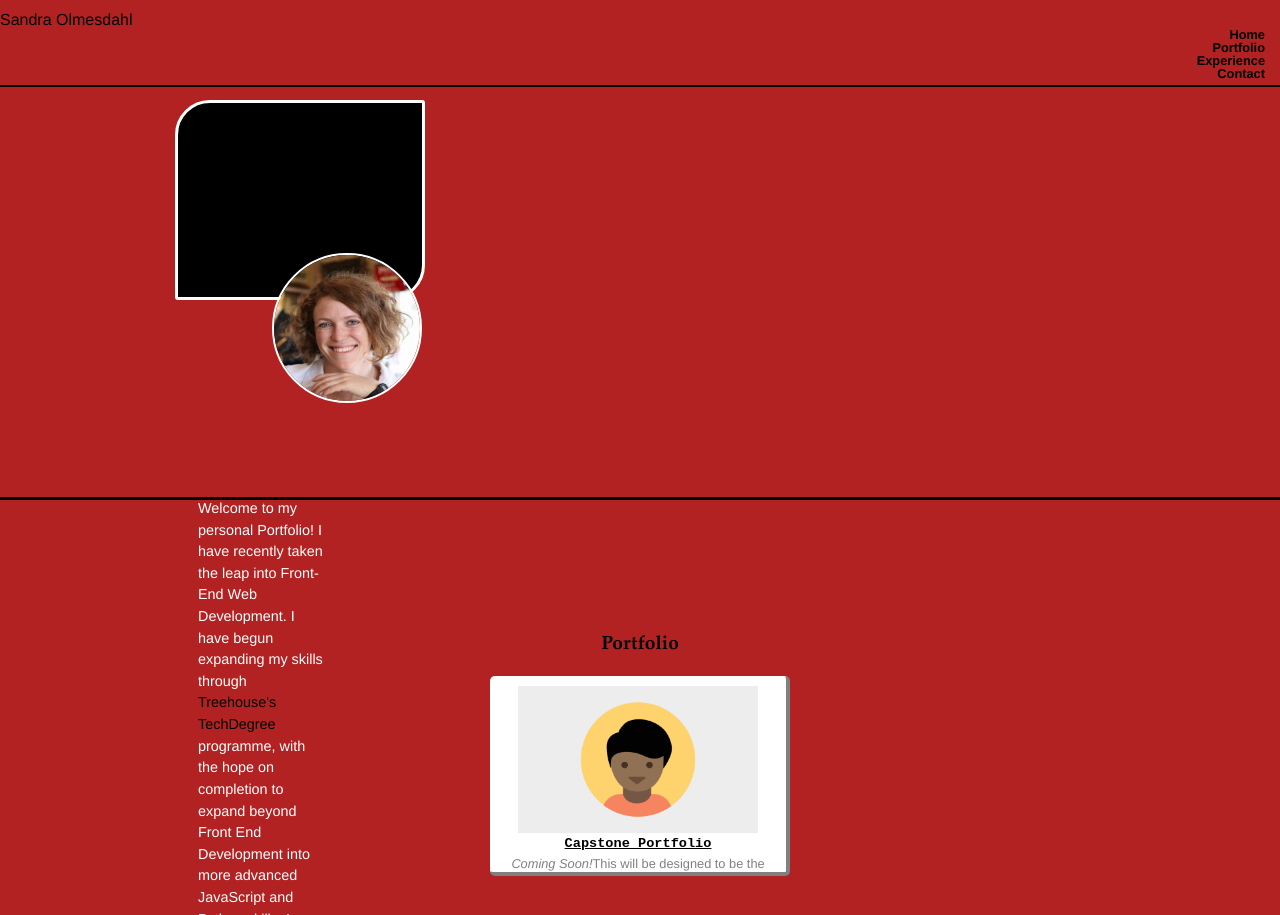
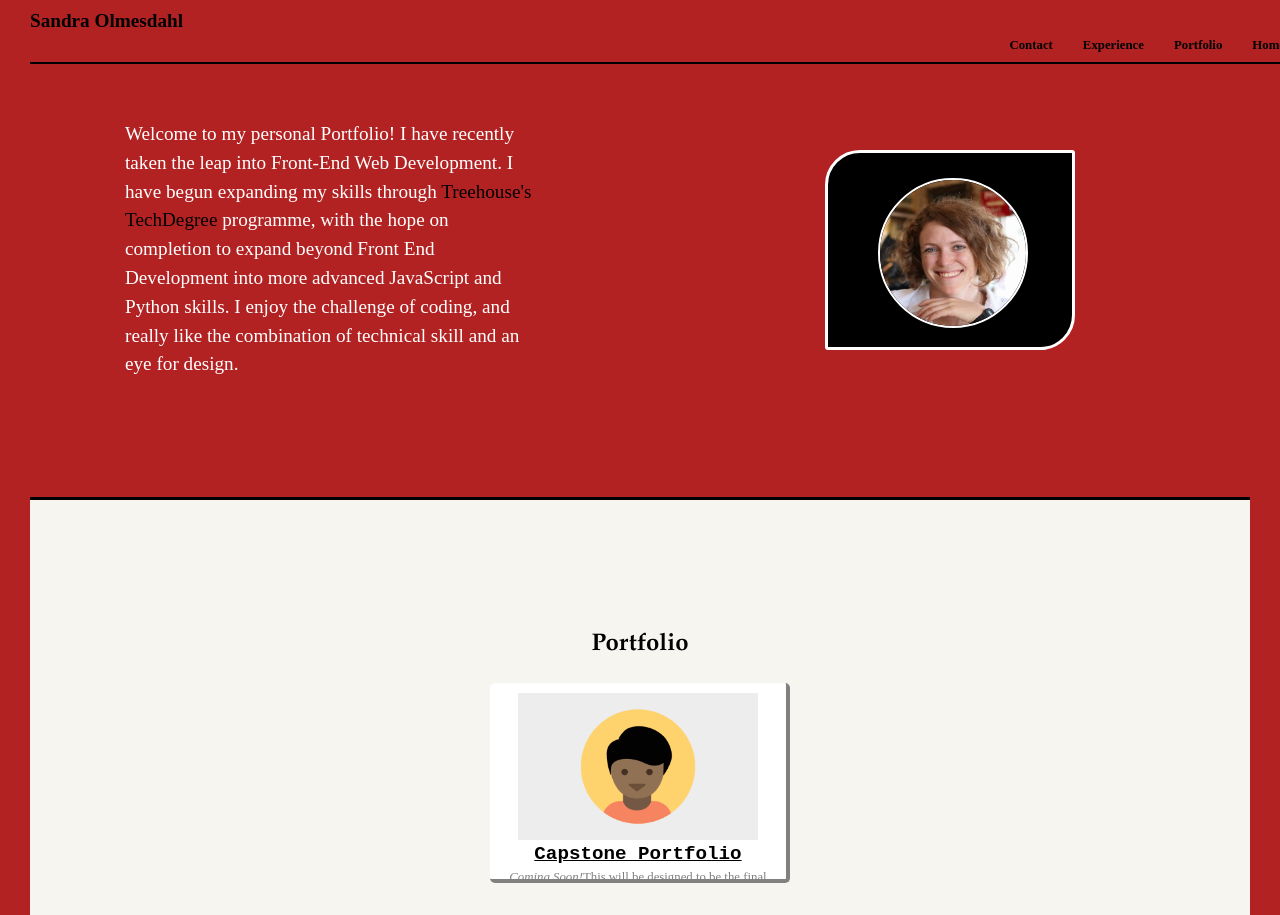
Before and after one commit to AfricanSands/FEWD-Project-2, a plain HTML site: page index.html in a window 1280 px wide. Shown: the top 915 px of the page. Drawn offline with Linux system fonts and the light colour scheme.

Commit message:
desktop adjustments

```diff
--- a/css/styles.css
+++ b/css/styles.css
@@ -72,12 +72,7 @@ h2 {
   justify-content: space-around;
   font-weight: bold;
   list-style-type: none;
-  margin: 0 auto 5px;
   padding: 0;
-}
-
-.name {
-  text-decoration: none;
 }
 
 .nav li {
@@ -346,10 +341,6 @@ a.social:hover {
     padding: 5px 10px 10px;
     display: inline-block;
   }
-  .nav a:hover {
-    color: white;
-  }
-
   .containerdiv .profile-img {
     float: right;
     margin: 150px 10% 30px 0;
@@ -396,59 +387,95 @@ a.social:hover {
   * {
   margin: 0;
   }
+  body {
+    background: #f7f5f0;
+    font: normal 1em/1.5 normal;
+    border-left: solid firebrick 30px;
+    border-right: solid firebrick 30px;
+    color: grey;
+  }
+  a:hover {
+    color: firebrick;
+  }
+  h1 {
+    font-size: 1.5em;
+    color: black;
+  }
+  h2 {
+    font-size: 1.2em;
+    color: black;
+  }
   .nav-container {
     min-height: 40px;
+  }
+  .nav {
+    justify-content: space-around;
+  }
+  .nav li {
+    margin-right: 20px;
+    padding: 5px 5px 10px;
+    display: inline-block;
+    float: right;
+  }
+  .name {
+    font: bold 1.2em normal;
   }
   header {
     text-align: left;
     background-color: firebrick;
     color: white;
-    height: 450px;
+    height: 400px;
     border-bottom: solid black 3px;
-    display: flex;
   }
-
   header .intro {
     max-width: 450px;
     color: white;
-    margin: auto 75px 75px auto;
+    margin: 100px auto 75px 75px;
     padding: 20px;
+    font-size: 1.2em;
     line-height: 1.5;
     float: left;
   }
-
   .containerdiv {
     background-color: black;
-    margin: 100px auto 50px 175px;
+    margin: 150px 175px 50px auto;
     border: solid white 3px;
     width: 250px;
     height: 200px;
     border-radius: 35px 3px 35px 3px;
     float: right;
   }
-
   .containerdiv .profile-img {
     width: 150px;
     height: 150px;
-    margin-bottom: 75px;
-    margin-right
+    margin: 25px 50px;
     border-radius: 50%;
     border: solid white 2px;
     transition: all .5s;
-    float: right;
   }
-
   .containerdiv .profile-img:hover {
     transform: scale(1.2);
+  }
+    .experience {
+      font-size: 1em;
+      line-height: 1.4;
+    }
+    .contact ul {
+      margin-left: 40%;
+    }
+    footer {
+      font-size: 1em;
+    }
+    footer .copyright {
+      top: -8px;
+      font-size: .75em;
+      margin: 30px 42% 5px;
+      padding: 10px;
+      text-align: center;
+    }
+    footer .nav {
+      float: right;
+      margin-right: auto;
+      margin-bottom: 10px;
+    }
 }
-/*
-.containerdiv {
-  background-color: black;
-  margin-top: 100px;
-  margin-bottom: 75px;
-  border: solid white 3px;
-  width: 250px;
-  height: 200px;
-  position: relative fixed;
-  border-radius: 35px 3px 35px 3px;
-}*/
```
Also changed, not shown: index.html (+3 -2 lines).
